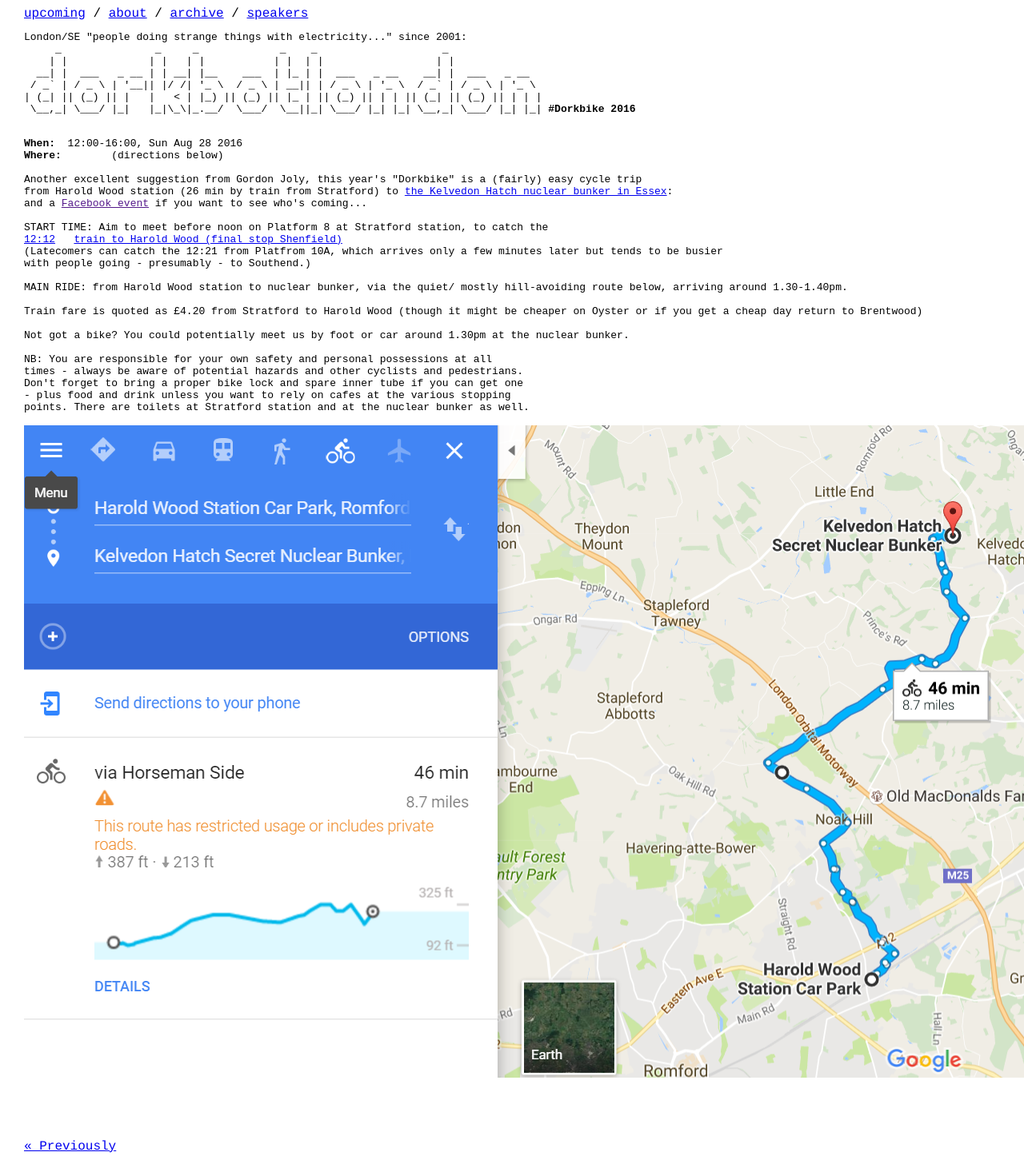
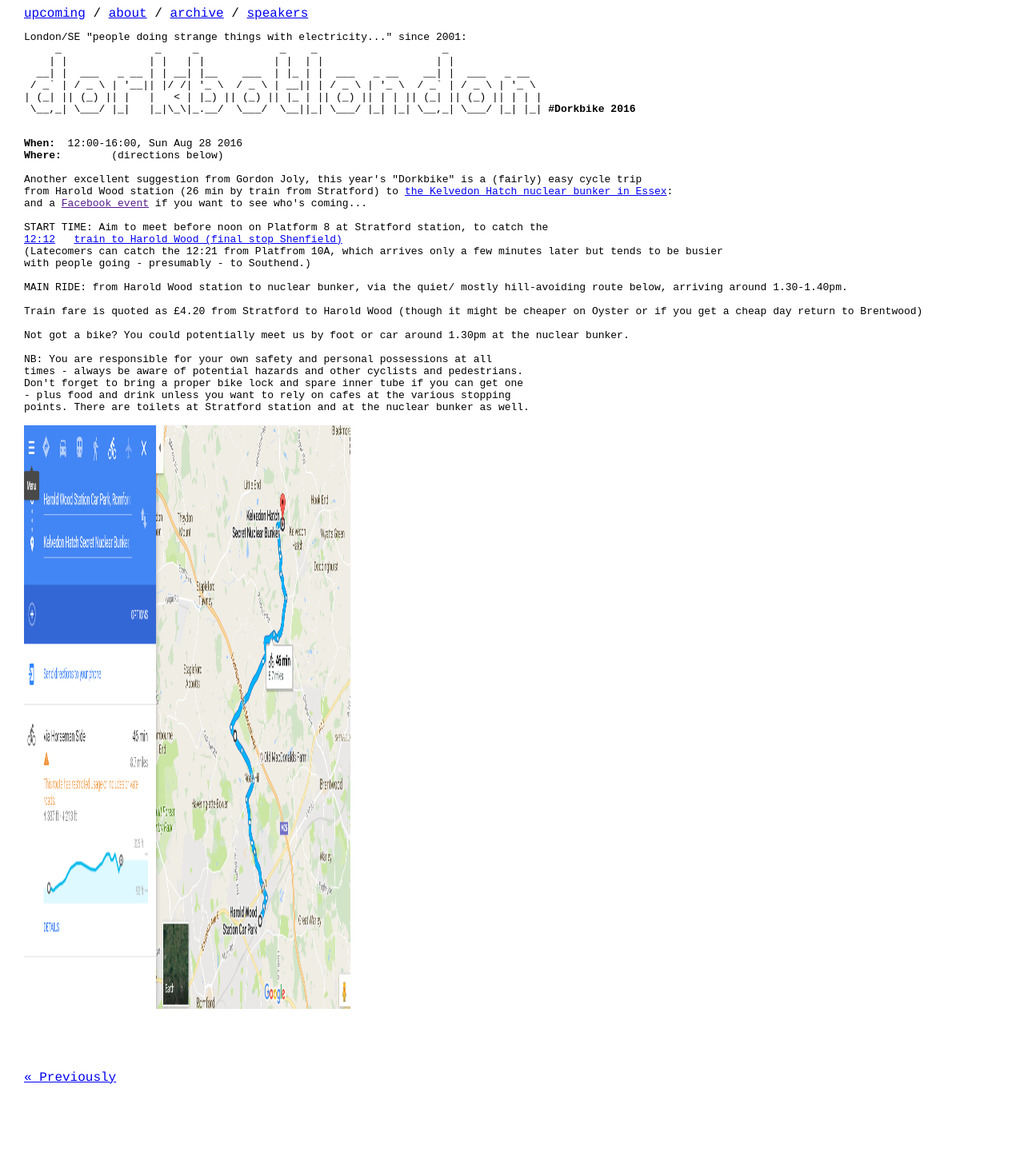
Before and after one commit to dorkbotlondon/dorkbotlondon.github.io, a Jekyll site: the page built from _posts/2016-08-28-dorkbike-2016.html, in a window 1280 px wide. Shown: the whole page at 80% size. Built offline with Jekyll 4.4.1, drawn with Linux system fonts in a browser that asks for light colours; Markdown is read by kramdown in place of the engine named in the settings; after the commit the page ends 1365 px from its top, so only the background shows below that.

Commit message:
Update 2016-08-28-dorkbike-2016.html

```diff
--- a/_posts/2016-08-28-dorkbike-2016.html
+++ b/_posts/2016-08-28-dorkbike-2016.html
@@ -27,4 +27,4 @@
 - plus food and drink unless you want to rely on cafes at the various stopping
 points. There are toilets at Stratford station and at the nuclear bunker as well.
 
-<img src="/images/kelvCapture.PNG"/>
+<img width=408 height=730  src="/images/kelvCapture.PNG"/>
```
